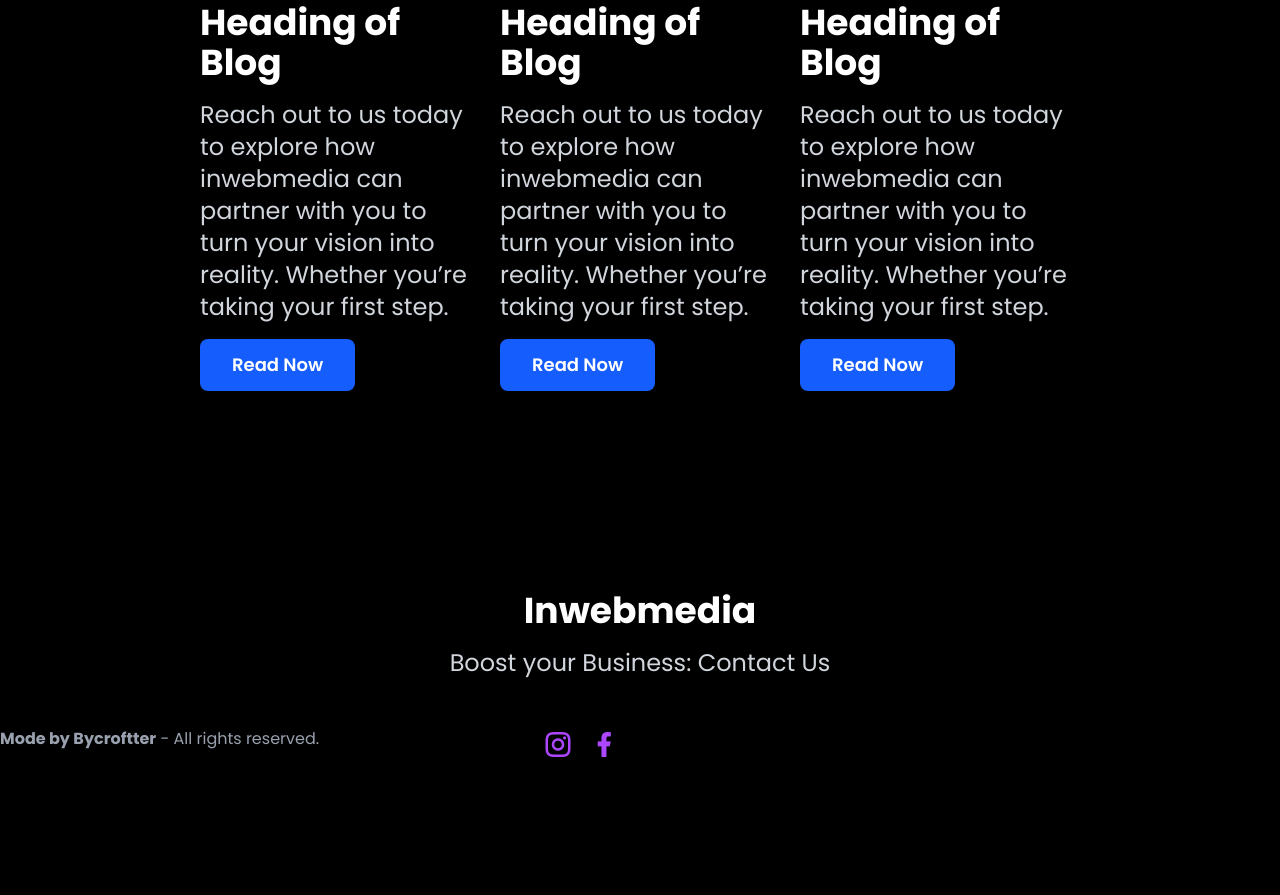
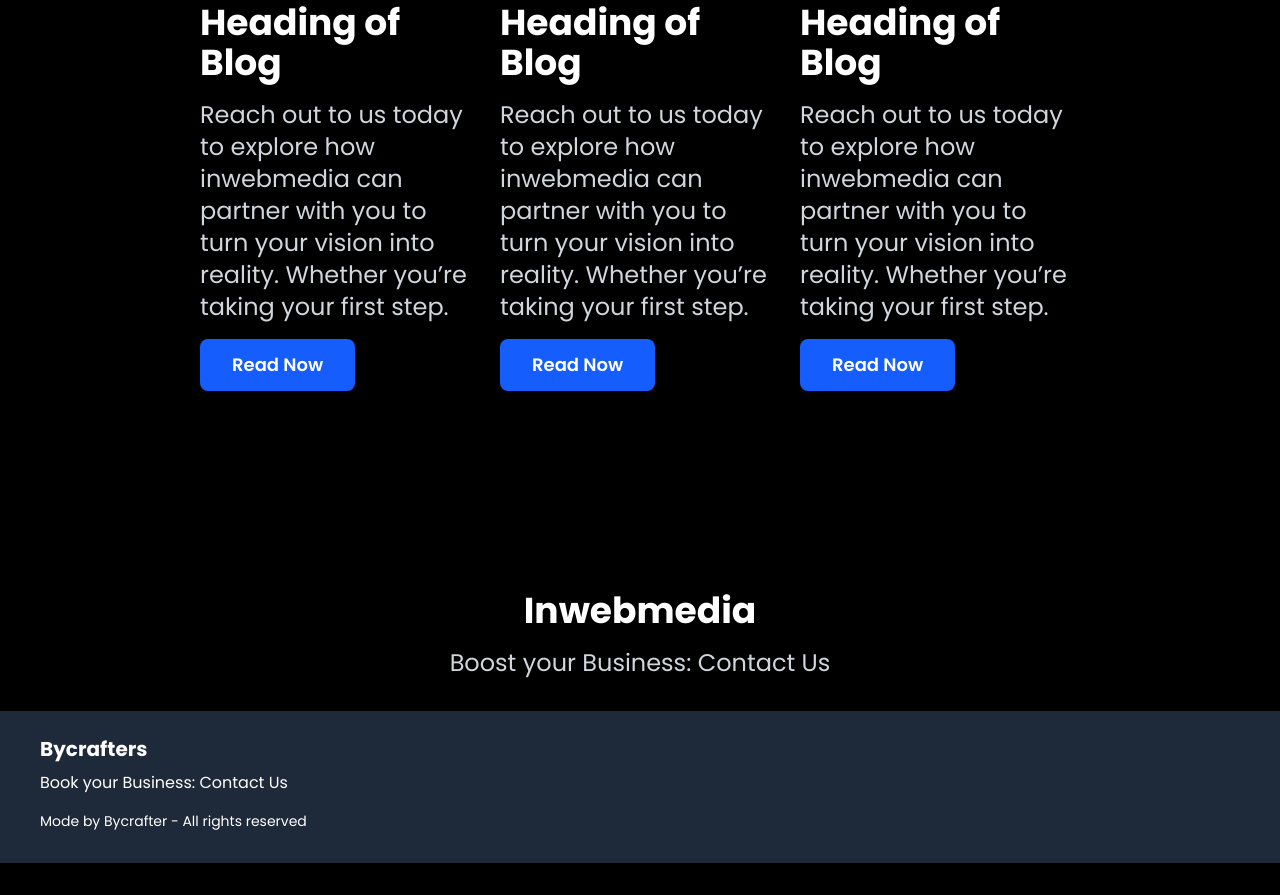
Before and after one commit to safalkeshi/baralproj, a website: page src/index.html in a window 1280 px wide. Shown: the part 7869-8764 px from the top of the page. Before the commit the page ends 8632 px from the top, so only its background shows below. Drawn offline with nearby package versions, Linux system fonts and the light colour scheme; files that its build step writes are made by us from their sources.

Commit message:
This is footer change

```diff
--- a/src/index.html
+++ b/src/index.html
@@ -543,19 +543,17 @@
             </p>
         </div>
 
-        <!-- Footer -->
-        <div class="mt-12  text-gray-400 flex gap-56">
-            <p>
-                <strong>Mode by Bycroftter</strong> - All rights reserved.
-            <div class=" md:flex space-x-4 text-purple-500 text-xl md:text-2xl lg:text-3xl">
-                <a href="#" class="hover:text-white"><i class="ri-instagram-line"></i></a>
-                <a href="#" class="hover:text-white"><i class="ri-facebook-fill"></i></a>
+        <footer class="bg-gray-800 text-white p-6">
+            <div class="container mx-auto ml-4">
+                <h2 class="text-xl font-bold mb-2">Bycrafters</h2>
+                <p class="mb-4">Book your Business: Contact Us</p>
+
+                    <p class="text-sm">Mode by Bycrafter - All rights reserved</p>
+                    <div class="flex justify-center space-x-4 mt-2">
+
+                    </div>
             </div>
-            </p>
-
-        </div>
-    </div>
-    </div>
+        </footer>
     </section>
 
 
```
Also changed, not shown: src/output.css.
